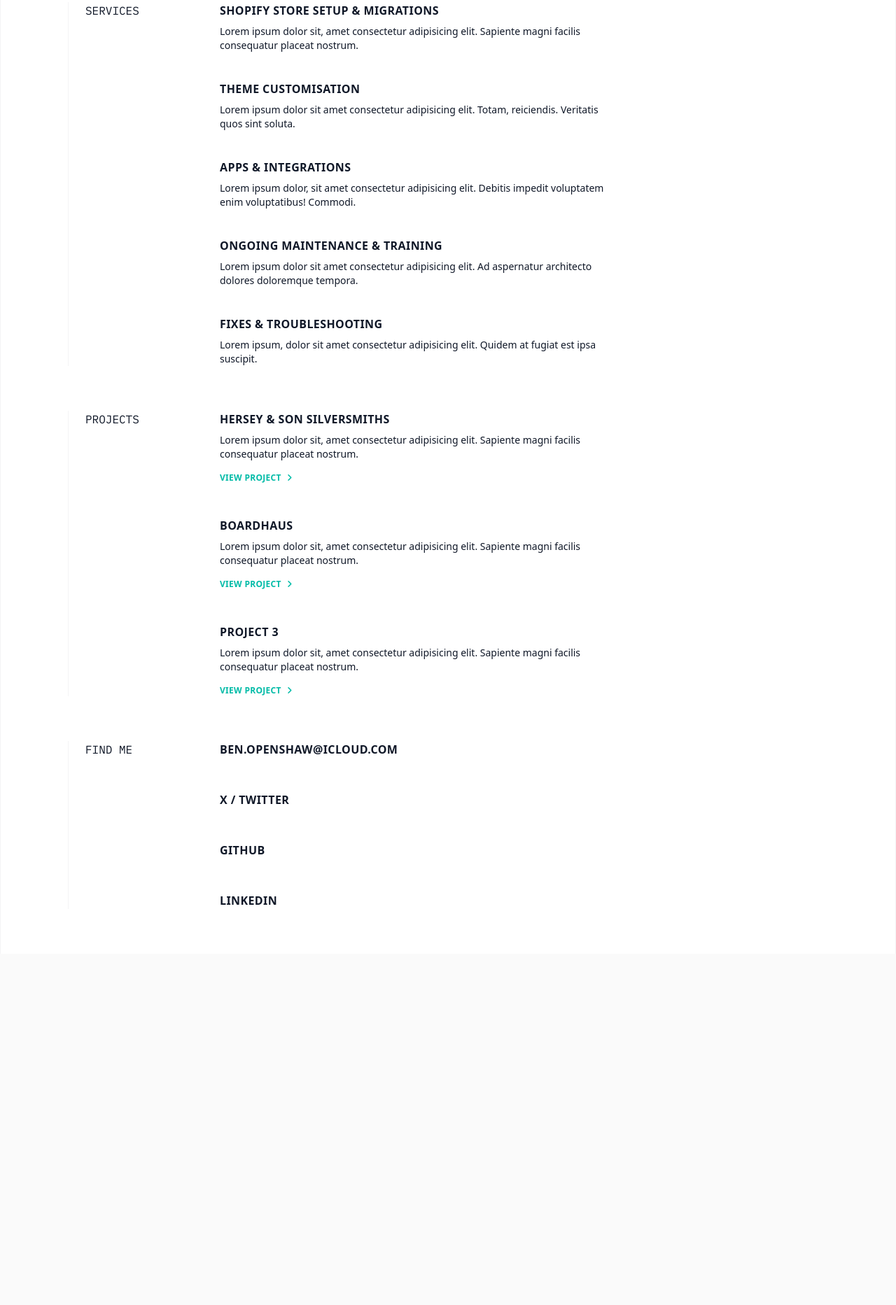
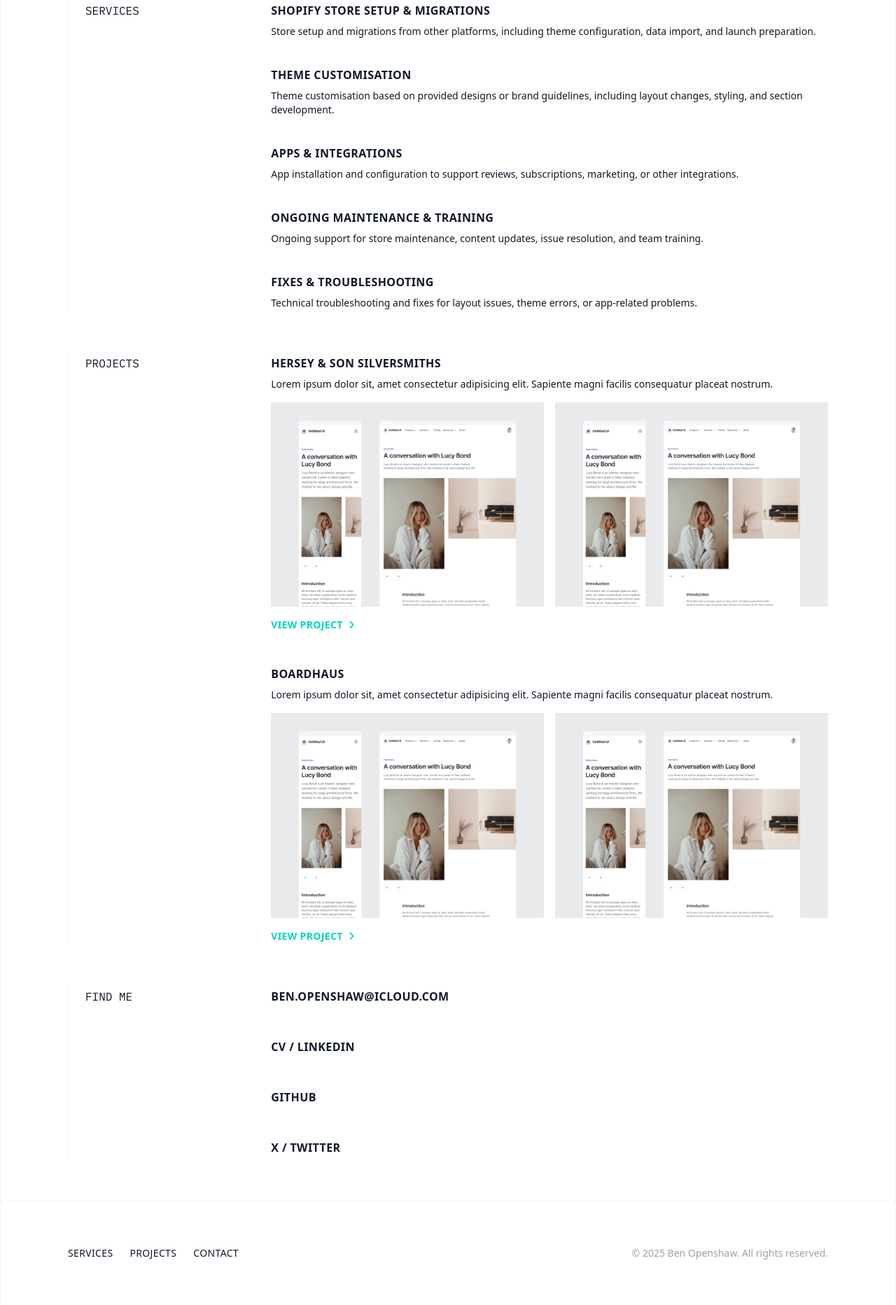
Before and after one commit to bopensh/Portfolio, a website: page index.html in a window 1280 px wide. Shown: the part 441-2306 px from the top of the page at 70% size. Before the commit the page ends 1804 px from the top, so only its background shows below. Drawn offline with nearby package versions, Linux system fonts and the light colour scheme; files that its build step writes are made by us from their sources.

Commit message:
Updates to layout and styling and footer added
Finalised most index.html styling, added footer, and improved layout across breakpoints.

```diff
--- a/index.html
+++ b/index.html
@@ -14,16 +14,16 @@
 
       <!-- Header Section -->
       <header class="relative top-0 z-50 w-full">
-        <div class="mx-auto max-w-7xl px-4 lg:px-24 py-4 flex justify-between items-center">
+        <div class="mx-auto max-w-7xl px-4 md:px-10 lg:px-24 py-4 flex justify-between items-center">
           <div class="flex justify-between items-center">
             <img src="/src/assets/images/Ben_portfolio_avatar-min.jpg" alt="Portfolio image of Ben Openshaw" class="h-12 w-12 rounded-full object-cover bg-white/90 p-0.5 shadow-lg ring-1 shadow-zinc-800/5 ring-zinc-900/5 backdrop-blur-sm" />
           </div>
 
           <!-- Desktop Nav -->
           <nav class="hidden md:flex space-x-6 text-sm md:border md:border-gray-200 md:rounded-full md:px-4 md:py-[6px]">
-            <a href="#projects" class="hover:text-blue-600 transition">Projects</a>
-            <a href="#about" class="hover:text-blue-600 transition">About</a>
-            <a href="#contact" class="hover:text-blue-600 transition">Contact</a>
+            <a href="#projects" class="transition hover:text-teal-400">Projects</a>
+            <a href="#about" class="transition hover:text-teal-400">About</a>
+            <a href="#contact" class="transition hover:text-teal-400">Contact</a>
           </nav>
 
           <!-- Mobile Menu Button -->
@@ -49,7 +49,7 @@
 
       <!-- Hero Section -->
       <section class="py-16">
-          <div class="mx-auto max-w-7xl px-4 lg:px-24 flex flex-col items-start">
+          <div class="mx-auto max-w-7xl px-4 md:px-10 lg:px-24 flex flex-col items-start">
             <!-- Profile Image -->
             <!-- <img src="/src/assets/images/Ben_portfolio_avatar-min.jpg" alt="Portfolio image of Ben Openshaw" class="h-16 w-16 rounded-full object-cover mb-6" /> -->
             <!-- Headline -->
@@ -59,7 +59,7 @@
             </h1>
             <!-- Description -->
             <p class="text-base max-w-3xl mb-6">
-              I enjoy working with Shopify merchants to build, customise, and maintain their storefronts. Please keep reading below for an overview of the services I can provide.
+              I work with Shopify merchants to build, customise, and maintain their storefronts. Continue reading below for an overview of the services I can help with.
             </p>
             <!-- Social Icons -->
             <div class="flex justify-center gap-6 text-gray-500 text-xl">
@@ -73,31 +73,31 @@
 
         <!-- Services Section -->
         <section class="pb-16">
-          <div class="mx-auto w-full max-w-7xl px-4 lg:px-24">
+          <div class="mx-auto w-full max-w-7xl px-4 md:px-10 lg:px-24">
             <div class="md:border-l md:border-zinc-100 md:pl-6">
-              <div class="grid max-w-3xl grid-cols-1 items-baseline gap-y-8 md:grid-cols-4">
+              <div class="grid grid-cols-1 items-baseline gap-y-8 md:grid-cols-4">
                 <h2 class="font-semibold text-sm md:text-base font-plexmono uppercase">Services</h2>
                 <div class="md:col-span-3">
                   <ul class="space-y-8 md:space-y-10">
                     <li class="group relative flex flex-col items-start">
                       <h3 class="font-semibold uppercase text-sm md:text-base tracking-wide">Shopify Store Setup & Migrations</h3>
-                      <p class="relative z-10 mt-2 text-sm">Lorem ipsum dolor sit, amet consectetur adipisicing elit. Sapiente magni facilis consequatur placeat nostrum.</p>
+                      <p class="relative z-10 mt-2 text-sm">Store setup and migrations from other platforms, including theme configuration, data import, and launch preparation.</p>
                     </li>
                     <li class="group relative flex flex-col items-start">
                       <h3 class="font-semibold uppercase text-sm md:text-base tracking-wide">Theme Customisation</h3>
-                      <p class="relative z-10 mt-2 text-sm">Lorem ipsum dolor sit amet consectetur adipisicing elit. Totam, reiciendis. Veritatis quos sint soluta.</p>
+                      <p class="relative z-10 mt-2 text-sm">Theme customisation based on provided designs or brand guidelines, including layout changes, styling, and section development.</p>
                     </li>
                     <li class="group relative flex flex-col items-start">
                       <h3 class="font-semibold uppercase text-sm md:text-base tracking-wide">Apps & Integrations</h3>
-                      <p class="relative z-10 mt-2 text-sm">Lorem ipsum dolor, sit amet consectetur adipisicing elit. Debitis impedit voluptatem enim voluptatibus! Commodi.</p>
+                      <p class="relative z-10 mt-2 text-sm">App installation and configuration to support reviews, subscriptions, marketing, or other integrations.</p>
                     </li>
                     <li class="group relative flex flex-col items-start">
                       <h3 class="font-semibold uppercase text-sm md:text-base tracking-wide">Ongoing Maintenance & Training</h3>
-                      <p class="relative z-10 mt-2 text-sm">Lorem ipsum dolor sit amet consectetur adipisicing elit. Ad aspernatur architecto dolores doloremque tempora.</p>
+                      <p class="relative z-10 mt-2 text-sm">Ongoing support for store maintenance, content updates, issue resolution, and team training.</p>
                     </li>
                     <li class="group relative flex flex-col items-start">
                       <h3 class="font-semibold uppercase text-sm md:text-base tracking-wide">Fixes & Troubleshooting</h3>
-                      <p class="relative z-10 mt-2 text-sm">Lorem ipsum, dolor sit amet consectetur adipisicing elit. Quidem at fugiat est ipsa suscipit.</p>
+                      <p class="relative z-10 mt-2 text-sm">Technical troubleshooting and fixes for layout issues, theme errors, or app-related problems.</p>
                     </li>
                   </ul>
                 </div>
@@ -108,17 +108,21 @@
 
         <!-- Projects Section -->
         <section class="pb-16">
-                <div class="mx-auto w-full max-w-7xl px-4 lg:px-24">
+          <div class="mx-auto w-full max-w-7xl px-4 md:px-10 lg:px-24">
             <div class="md:border-l md:border-zinc-100 md:pl-6">
-                    <div class="grid max-w-3xl grid-cols-1 items-baseline gap-y-8 md:grid-cols-4">
+              <div class="grid grid-cols-1 items-baseline gap-y-8 md:grid-cols-4">
                 <h2 class="font-semibold text-sm md:text-base font-plexmono uppercase">Projects</h2>
                 <div class="md:col-span-3">
                   <ul class="space-y-10 md:space-y-12">
                     <li class="group relative flex flex-col items-start">
                       <h3 class="font-semibold uppercase text-sm md:text-base tracking-wide">Hersey & Son Silversmiths</h3>
                       <p class="relative z-10 mt-2 text-sm">Lorem ipsum dolor sit, amet consectetur adipisicing elit. Sapiente magni facilis consequatur placeat nostrum.</p>
-                            <div class="mt-4 flex items-center gap-2 text-xs font-semibold tracking-wide
-                            uppercase text-teal-500">
+                      <div class="grid grid-cols-1 gap-y-4 mt-4 md:grid-cols-2 md:gap-x-4">
+                        <img src="./src/assets/images/Portfolio_mockup_placeholder.jpg" alt="placeholder" class="w-full h-auto"/>
+                        <img src="./src/assets/images/Portfolio_mockup_placeholder.jpg" alt="placeholder" class="w-full h-auto"/>
+                      </div>
+                      <div class="mt-4 flex items-center gap-2 text-sm font-semibold tracking-wide
+                      uppercase text-teal-400">
                         <div>View project</div>
                         <i class="fa-solid fa-angle-right"></i>
                       </div>
@@ -126,17 +130,12 @@
                     <li class="group relative flex flex-col items-start">
                       <h3 class="font-semibold uppercase text-sm md:text-base tracking-wide">Boardhaus</h3>
                       <p class="relative z-10 mt-2 text-sm">Lorem ipsum dolor sit, amet consectetur adipisicing elit. Sapiente magni facilis consequatur placeat nostrum.</p>
-                            <div class="mt-4 flex items-center gap-2 text-xs font-semibold tracking-wide
-                            uppercase text-teal-500">
-                              <div>View project</div>
-                              <i class="fa-solid fa-angle-right"></i>
+                      <div class="grid grid-cols-1 gap-y-4 mt-4 md:grid-cols-2 md:gap-x-4">
+                        <img src="./src/assets/images/Portfolio_mockup_placeholder.jpg" alt="placeholder" class="w-full h-auto"/>
+                        <img src="./src/assets/images/Portfolio_mockup_placeholder.jpg" alt="placeholder" class="w-full h-auto"/>
                       </div>
-                          </li>
-                          <li class="group relative flex flex-col items-start">
-                            <h3 class="font-semibold uppercase text-sm md:text-base tracking-wide">Project 3</h3>
-                            <p class="relative z-10 mt-2 text-sm">Lorem ipsum dolor sit, amet consectetur adipisicing elit. Sapiente magni facilis consequatur placeat nostrum.</p>
-                            <div class="mt-4 flex items-center gap-2 text-xs font-semibold tracking-wide
-                            uppercase text-teal-500">
+                      <div class="mt-4 flex items-center gap-2 text-sm font-semibold tracking-wide
+                      uppercase text-teal-400">
                         <div>View project</div>
                         <i class="fa-solid fa-angle-right"></i>
                       </div>
@@ -150,23 +149,23 @@
 
         <!-- Contact Section -->
         <section class="pb-16">
-                <div class="mx-auto w-full max-w-7xl px-4 lg:px-24">
+          <div class="mx-auto w-full max-w-7xl px-4 md:px-10 lg:px-24">
             <div class="md:border-l md:border-zinc-100 md:pl-6">
-                    <div class="grid max-w-3xl grid-cols-1 items-baseline gap-y-8 md:grid-cols-4">
+              <div class="grid grid-cols-1 items-baseline gap-y-8 md:grid-cols-4">
                 <h2 class="font-semibold text-sm md:text-base font-plexmono uppercase">Find me</h2>
                 <div class="md:col-span-3">
                   <ul class="space-y-10 md:space-y-12">
                     <li class="group relative flex flex-col items-start">
-                            <a href="#" class="space-y-1 font-semibold uppercase text-sm md:text-base tracking-wide">ben.openshaw@icloud.com</a>
+                      <a href="#" class="space-y-1 font-semibold uppercase text-sm md:text-base tracking-wide transition hover:text-teal-400">ben.openshaw@icloud.com</a>
                     </li>
                     <li class="group relative flex flex-col items-start">
-                            <a href="https://x.com/benopenshaw_" class="space-y-1 font-semibold uppercase text-sm md:text-base tracking-wide">X / Twitter</a>
+                      <a href="https://www.linkedin.com/in/ben-openshaw-373526167/" class="space-y-1 font-semibold uppercase text-sm md:text-base tracking-wide transition hover:text-teal-400">CV / Linkedin</a>
                     </li>
                     <li class="group relative flex flex-col items-start">
-                            <a href="https://github.com/bopensh" class="space-y-1 font-semibold uppercase text-sm md:text-base tracking-wide">Github</a>
+                      <a href="https://github.com/bopensh" class="space-y-1 font-semibold uppercase text-sm md:text-base tracking-wide transition hover:text-teal-400">Github</a>
                     </li>
                     <li class="group relative flex flex-col items-start">
-                            <a href="https://www.linkedin.com/in/ben-openshaw-373526167/" class="space-y-1 font-semibold uppercase text-sm md:text-base tracking-wide">Linkedin</a>
+                      <a href="https://x.com/benopenshaw_" class="space-y-1 font-semibold uppercase text-sm md:text-base tracking-wide transition hover:text-teal-400">X / Twitter</a>
                     </li>
                   </ul>
                 </div>
@@ -174,5 +173,23 @@
             </div>
           </div>
         </section>
+
+        <!-- Footer Section -->
+         <footer>
+          <div class="mx-auto w-full max-w-7xl px-4 md:px-10 lg:px-24 border-t border-zinc-100">
+            <div class="pt-16 pb-16">
+              <div class="flex flex-col items-center justify-between gap-6 md:flex-row">
+                <div class="flex flex-wrap justify-center gap-x-6 gap-y-1 text-sm font-medium tracking-wide">
+                   <a href="#" class="transition hover:text-teal-400 uppercase">Services</a>
+                   <a href="#" class="transition hover:text-teal-400 uppercase">Projects</a>
+                   <a href="#" class="transition hover:text-teal-400 uppercase">Contact</a>
+                </div>
+                <p class="text-sm text-zinc-400">© 2025 Ben Openshaw. All rights reserved.</p>
+              </div>
+            </div>
+          </div>
+         </footer>
+
+    </div>
   </body>
 </html>
```
Also changed, not shown: src/assets/images/Portfolio_mockup_placeholder.jpg (added), 3 other files. Lines whose indentation alone changed are shown as unchanged.
